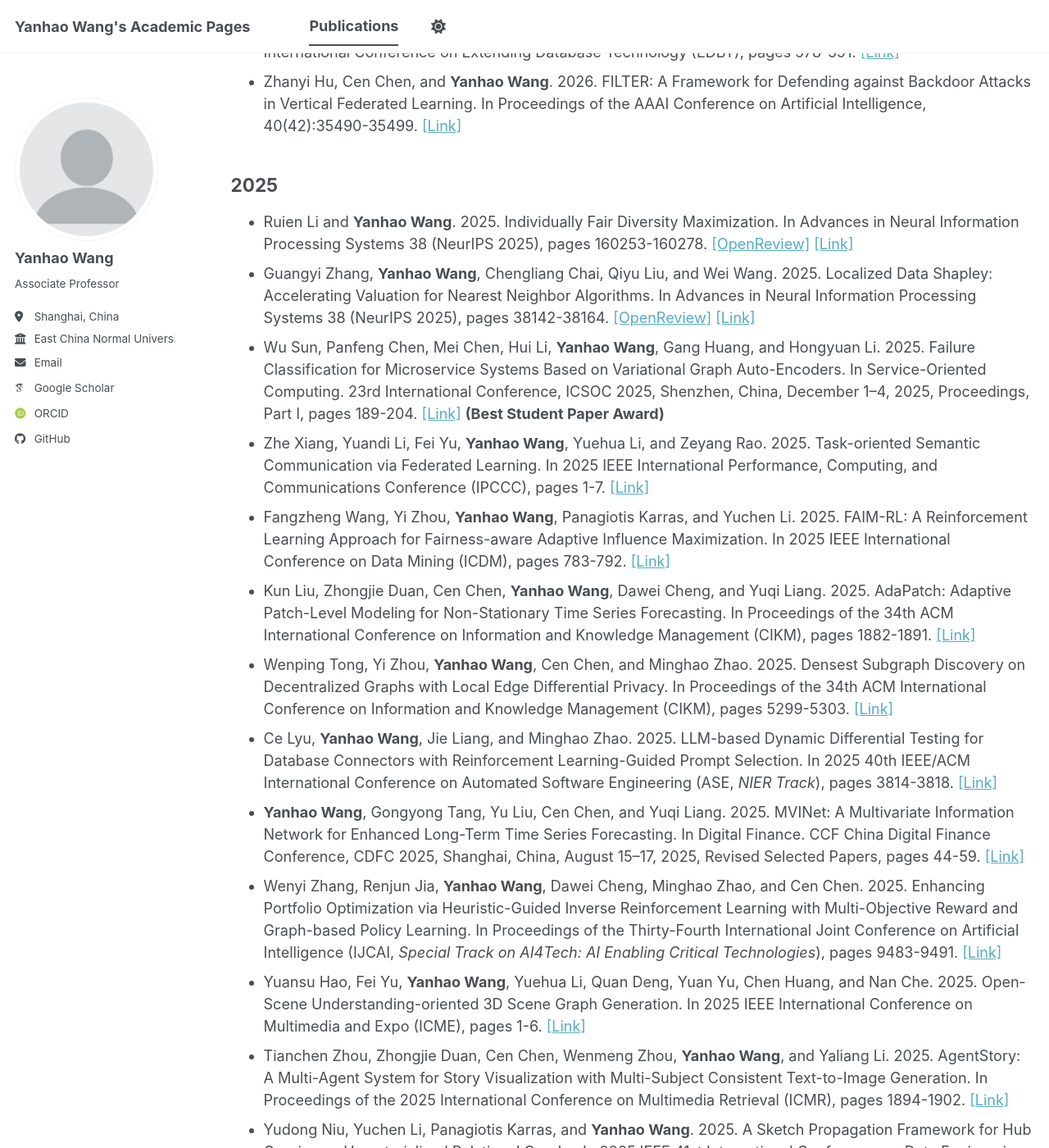
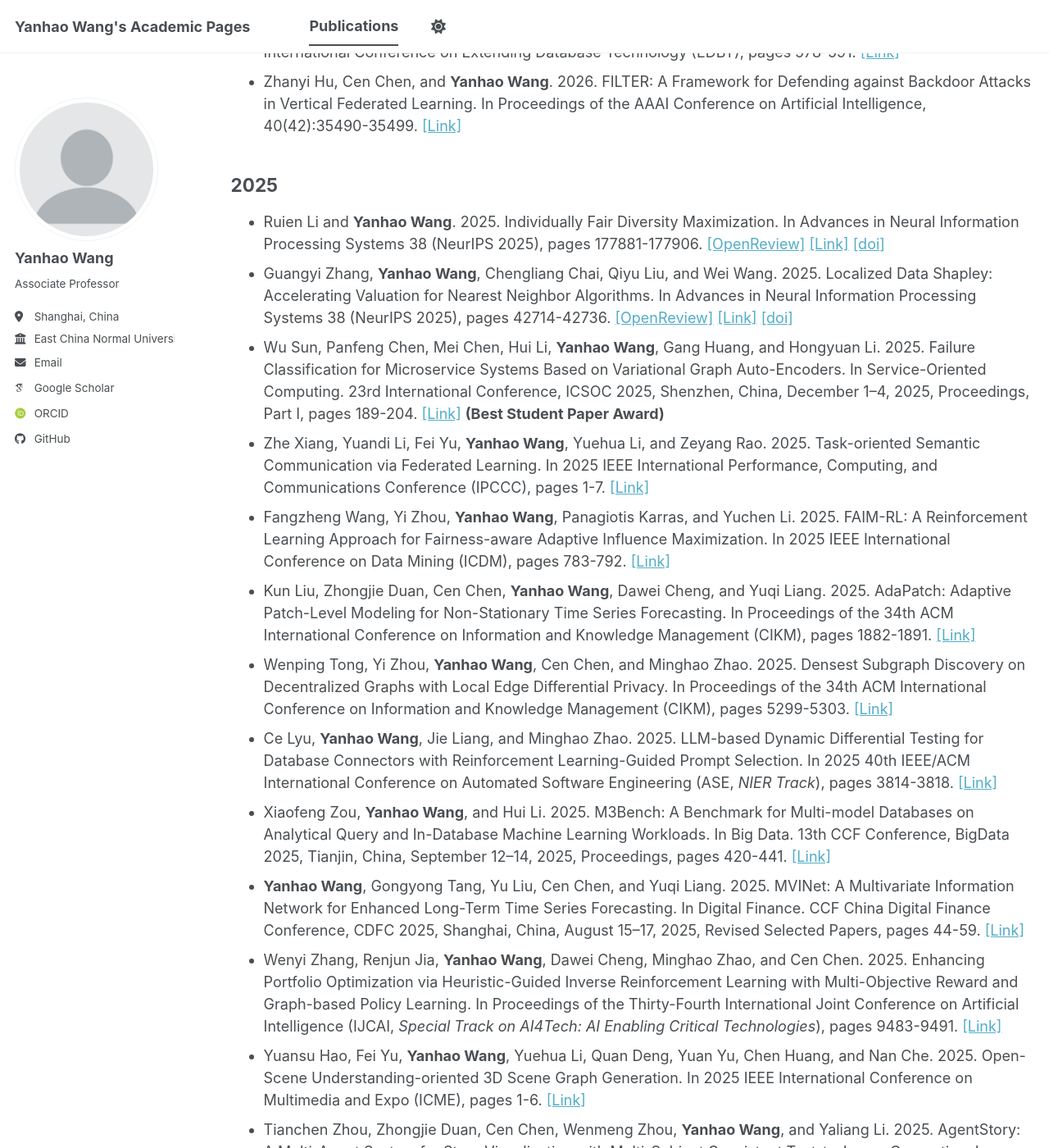
Before and after one commit to yhwang1990/yhwang1990.github.io, a Jekyll site: the page built from _pages/publications.md, in a window 1280 px wide and 1400 px high, scrolled down 4472 px. Shown: the whole window at 82% size. Built offline with Jekyll 4.4.1, drawn with Linux system fonts in a browser that asks for light colours; some web fonts are replaced; a script bundle is joined from its source files by our own code; library files that are not in the unit come from our copies.

Commit message:
Update publications.md

```diff
--- a/_pages/publications.md
+++ b/_pages/publications.md
@@ -73,14 +73,15 @@ A full list of my publications can also be found on [my Google Scholar profile](
 - Zhanyi Hu, Cen Chen, and **Yanhao Wang**. 2026. FILTER: A Framework for Defending against Backdoor Attacks in Vertical Federated Learning. In Proceedings of the AAAI Conference on Artificial Intelligence, 40(42):35490-35499. [[Link]](https://doi.org/10.1609/aaai.v40i42.40859)
 
 ## 2025
-- Ruien Li and **Yanhao Wang**. 2025. Individually Fair Diversity Maximization. In Advances in Neural Information Processing Systems 38 (NeurIPS 2025), pages 160253-160278. [[OpenReview]](https://openreview.net/forum?id=l2YPV99mnB) [[Link]](https://proceedings.neurips.cc/paper_files/paper/2025/hash/ead8e195df586b9e7c10fcd114a6b9d1-Abstract-Conference.html)
-- Guangyi Zhang, **Yanhao Wang**, Chengliang Chai, Qiyu Liu, and Wei Wang. 2025. Localized Data Shapley: Accelerating Valuation for Nearest Neighbor Algorithms. In Advances in Neural Information Processing Systems 38 (NeurIPS 2025), pages 38142-38164. [[OpenReview]](https://openreview.net/forum?id=gOzcYNLKvr) [[Link]](https://proceedings.neurips.cc/paper_files/paper/2025/hash/36ad3d922ec61116f2503f5851e07951-Abstract-Conference.html)
+- Ruien Li and **Yanhao Wang**. 2025. Individually Fair Diversity Maximization. In Advances in Neural Information Processing Systems 38 (NeurIPS 2025), pages 177881-177906. [[OpenReview]](https://openreview.net/forum?id=l2YPV99mnB) [[Link]](https://proceedings.neurips.cc/paper_files/paper/2025/hash/ead8e195df586b9e7c10fcd114a6b9d1-Abstract-Conference.html) [[doi]](https://doi.org/10.52202/085713-5355)
+- Guangyi Zhang, **Yanhao Wang**, Chengliang Chai, Qiyu Liu, and Wei Wang. 2025. Localized Data Shapley: Accelerating Valuation for Nearest Neighbor Algorithms. In Advances in Neural Information Processing Systems 38 (NeurIPS 2025), pages 42714-42736. [[OpenReview]](https://openreview.net/forum?id=gOzcYNLKvr) [[Link]](https://proceedings.neurips.cc/paper_files/paper/2025/hash/36ad3d922ec61116f2503f5851e07951-Abstract-Conference.html) [[doi]](https://doi.org/10.52202/085713-1276)
 - Wu Sun, Panfeng Chen, Mei Chen, Hui Li, **Yanhao Wang**, Gang Huang, and Hongyuan Li. 2025. Failure Classification for Microservice Systems Based on Variational Graph Auto-Encoders. In Service-Oriented Computing. 23rd International Conference, ICSOC 2025, Shenzhen, China, December 1–4, 2025, Proceedings, Part I, pages 189-204. [[Link]](https://doi.org/10.1007/978-981-95-5012-8_14) **(Best Student Paper Award)**
 - Zhe Xiang, Yuandi Li, Fei Yu, **Yanhao Wang**, Yuehua Li, and Zeyang Rao. 2025. Task-oriented Semantic Communication via Federated Learning. In 2025 IEEE International Performance, Computing, and Communications Conference (IPCCC), pages 1-7. [[Link]](https://doi.org/10.1109/IPCCC66453.2025.11304693)
 - Fangzheng Wang, Yi Zhou, **Yanhao Wang**, Panagiotis Karras, and Yuchen Li. 2025. FAIM-RL: A Reinforcement Learning Approach for Fairness-aware Adaptive Influence Maximization. In 2025 IEEE International Conference on Data Mining (ICDM), pages 783-792. [[Link]](https://doi.org/10.1109/ICDM65498.2025.00086)
 - Kun Liu, Zhongjie Duan, Cen Chen, **Yanhao Wang**, Dawei Cheng, and Yuqi Liang. 2025. AdaPatch: Adaptive Patch-Level Modeling for Non-Stationary Time Series Forecasting. In Proceedings of the 34th ACM International Conference on Information and Knowledge Management (CIKM), pages 1882-1891. [[Link]](https://doi.org/10.1145/3746252.3761360)
 - Wenping Tong, Yi Zhou, **Yanhao Wang**, Cen Chen, and Minghao Zhao. 2025. Densest Subgraph Discovery on Decentralized Graphs with Local Edge Differential Privacy. In Proceedings of the 34th ACM International Conference on Information and Knowledge Management (CIKM), pages 5299-5303. [[Link]](https://doi.org/10.1145/3746252.3760885)
 - Ce Lyu, **Yanhao Wang**, Jie Liang, and Minghao Zhao. 2025. LLM-based Dynamic Differential Testing for Database Connectors with Reinforcement Learning-Guided Prompt Selection. In 2025 40th IEEE/ACM International Conference on Automated Software Engineering (ASE, *NIER Track*), pages 3814-3818. [[Link]](https://doi.org/10.1109/ASE63991.2025.00322)
+- Xiaofeng Zou, **Yanhao Wang**, and Hui Li. 2025. M3Bench: A Benchmark for Multi-model Databases on Analytical Query and In-Database Machine Learning Workloads. In Big Data. 13th CCF Conference, BigData 2025, Tianjin, China, September 12–14, 2025, Proceedings, pages 420-441. [[Link]](https://doi.org/10.1007/978-981-95-8447-5_25)
 - **Yanhao Wang**, Gongyong Tang, Yu Liu, Cen Chen, and Yuqi Liang. 2025. MVINet: A Multivariate Information Network for Enhanced Long-Term Time Series Forecasting. In Digital Finance. CCF China Digital Finance Conference, CDFC 2025, Shanghai, China, August 15–17, 2025, Revised Selected Papers, pages 44-59. [[Link]](https://doi.org/10.1007/978-981-95-5211-5_3)
 - Wenyi Zhang, Renjun Jia, **Yanhao Wang**, Dawei Cheng, Minghao Zhao, and Cen Chen. 2025. Enhancing Portfolio Optimization via Heuristic-Guided Inverse Reinforcement Learning with Multi-Objective Reward and Graph-based Policy Learning. In Proceedings of the Thirty-Fourth International Joint Conference on Artificial Intelligence (IJCAI, *Special Track on AI4Tech: AI Enabling Critical Technologies*), pages 9483-9491. [[Link]](https://doi.org/10.24963/ijcai.2025/1054)
 - Yuansu Hao, Fei Yu, **Yanhao Wang**, Yuehua Li, Quan Deng, Yuan Yu, Chen Huang, and Nan Che. 2025. Open-Scene Understanding-oriented 3D Scene Graph Generation. In 2025 IEEE International Conference on Multimedia and Expo (ICME), pages 1-6. [[Link]](https://doi.org/10.1109/ICME59968.2025.11209525)
```
